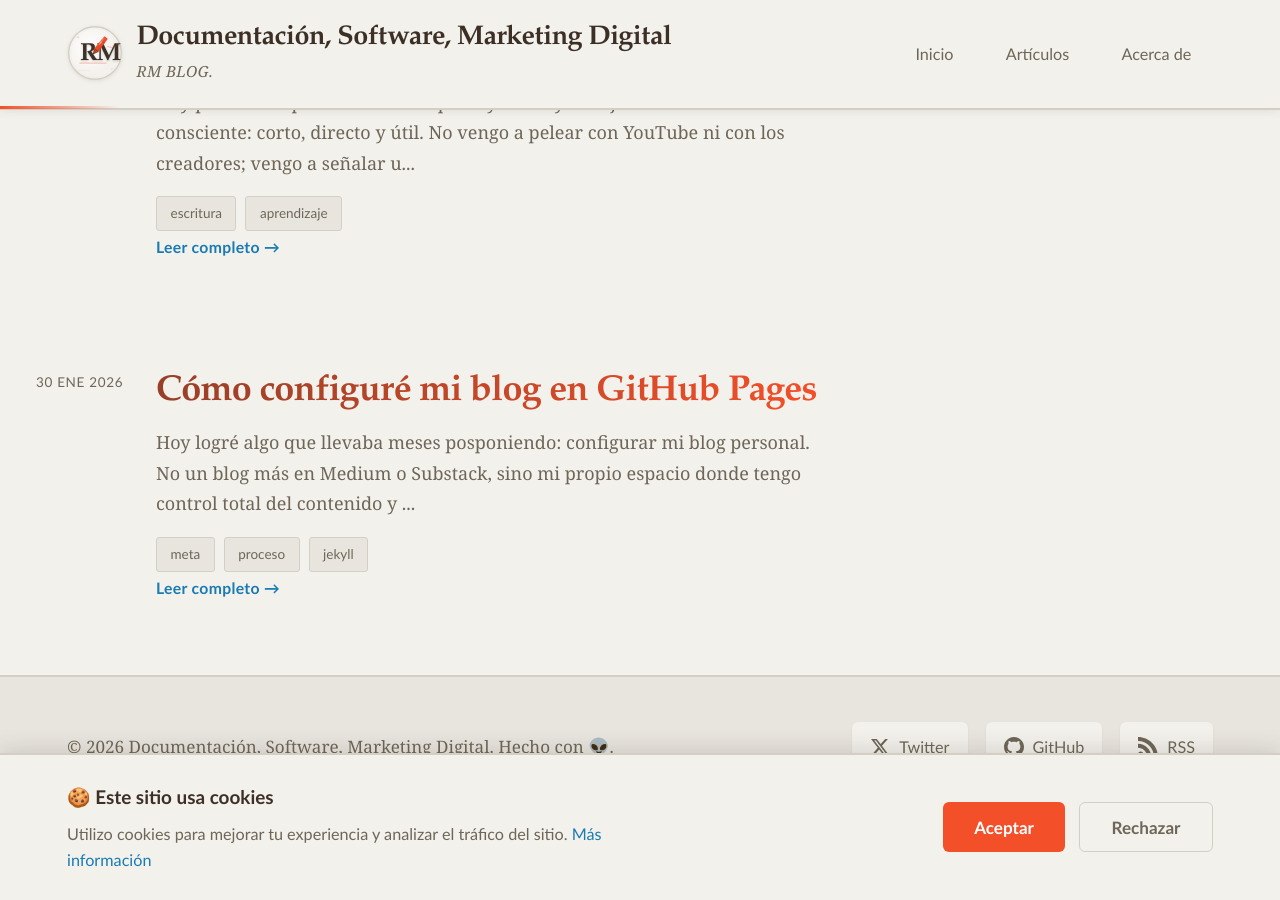
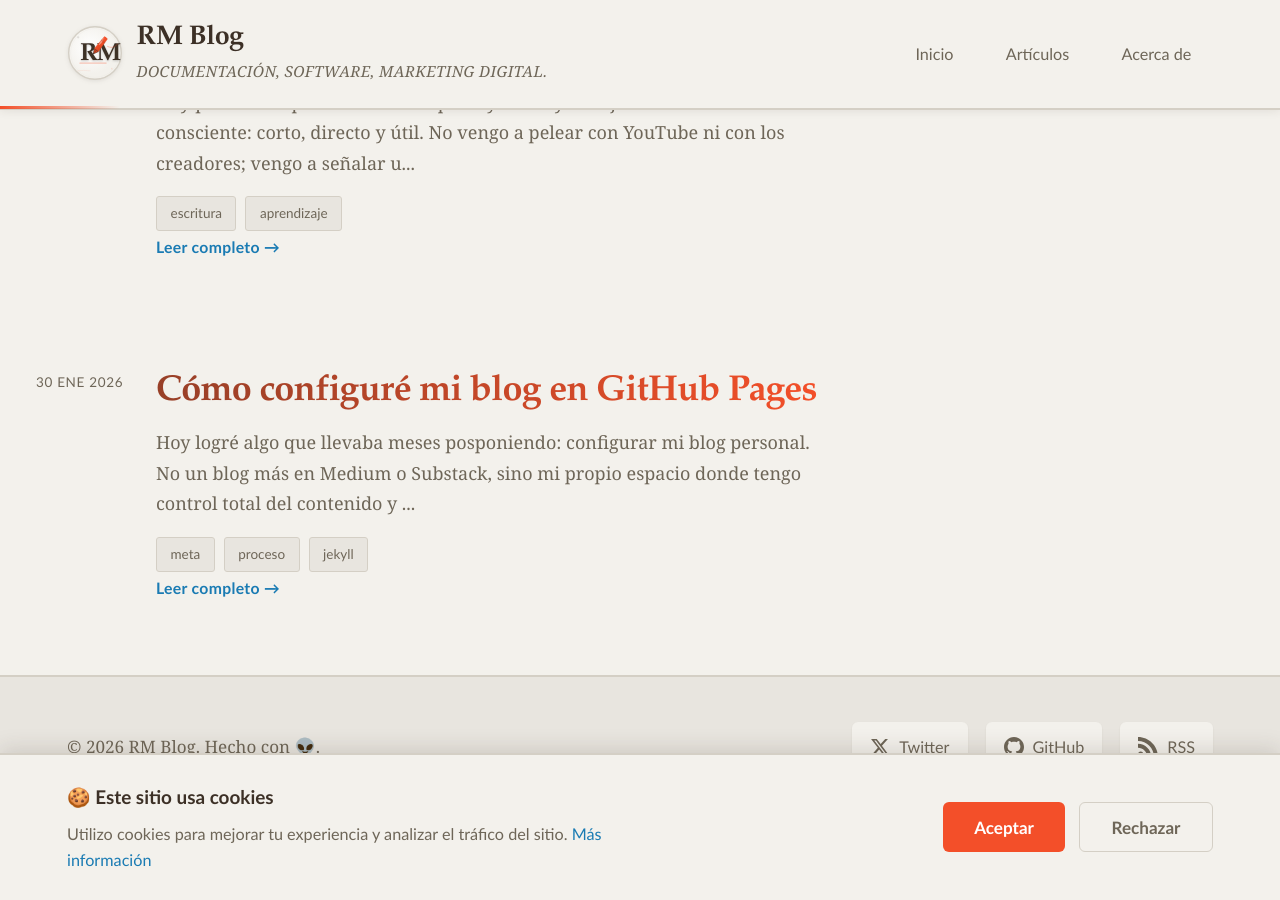
Before and after one commit to renedev0284-creator/renedev0284-creator.github.io, a Jekyll site: the page built from index.html, in a window 1280 px wide and 900 px high, scrolled down 3552 px. Built offline with Jekyll 4.4.1, drawn with Linux system fonts in a browser that asks for light colours.

Commit message:
Cambio descrición y hero

```diff
--- a/_config.yml
+++ b/_config.yml
@@ -1,7 +1,7 @@
 # Configuración del sitio
 title: "Rene Moya"
-description: RM Blog.
-author: Documentación, Software, Marketing Digital
+description: Documentación, Software, Marketing Digital.
+author: RM Blog
 email: renedev0284@gmail.com
 url: "https://renedev0284-creator.github.io"
 baseurl: ""
```
